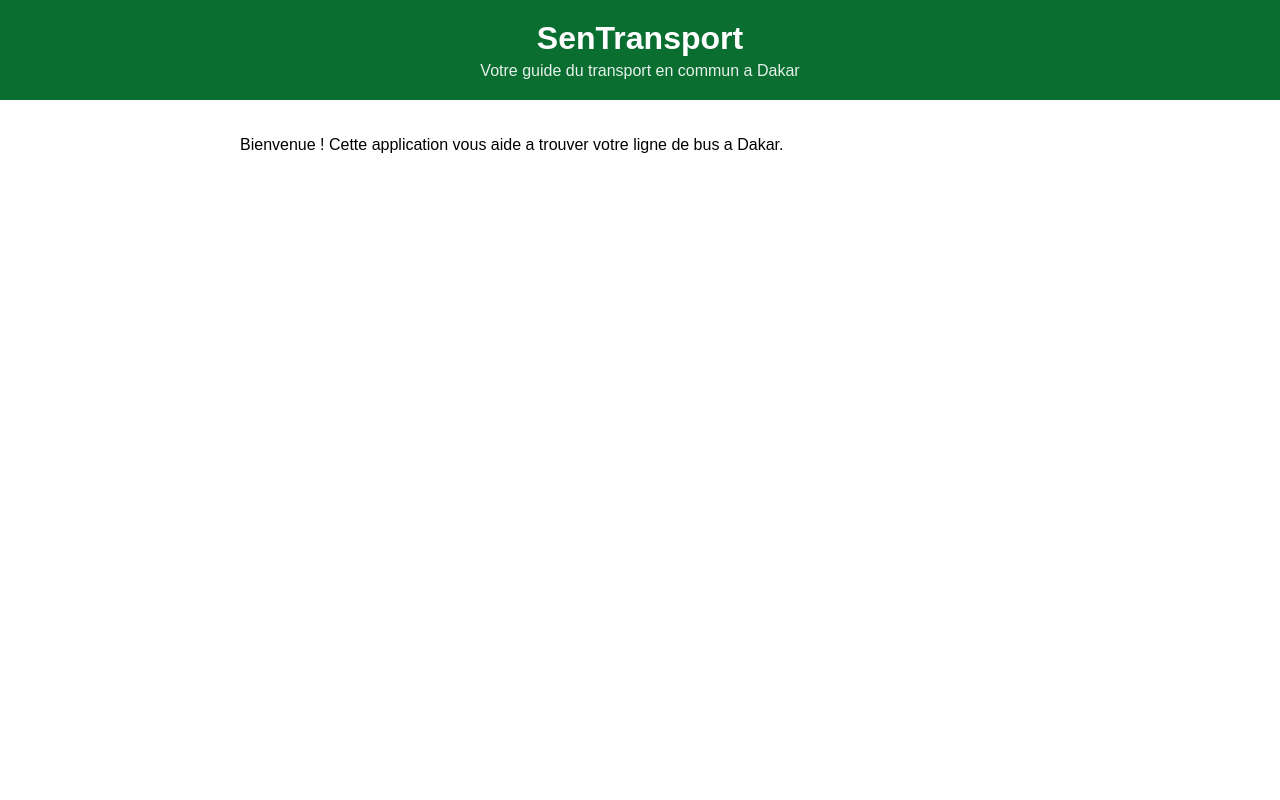
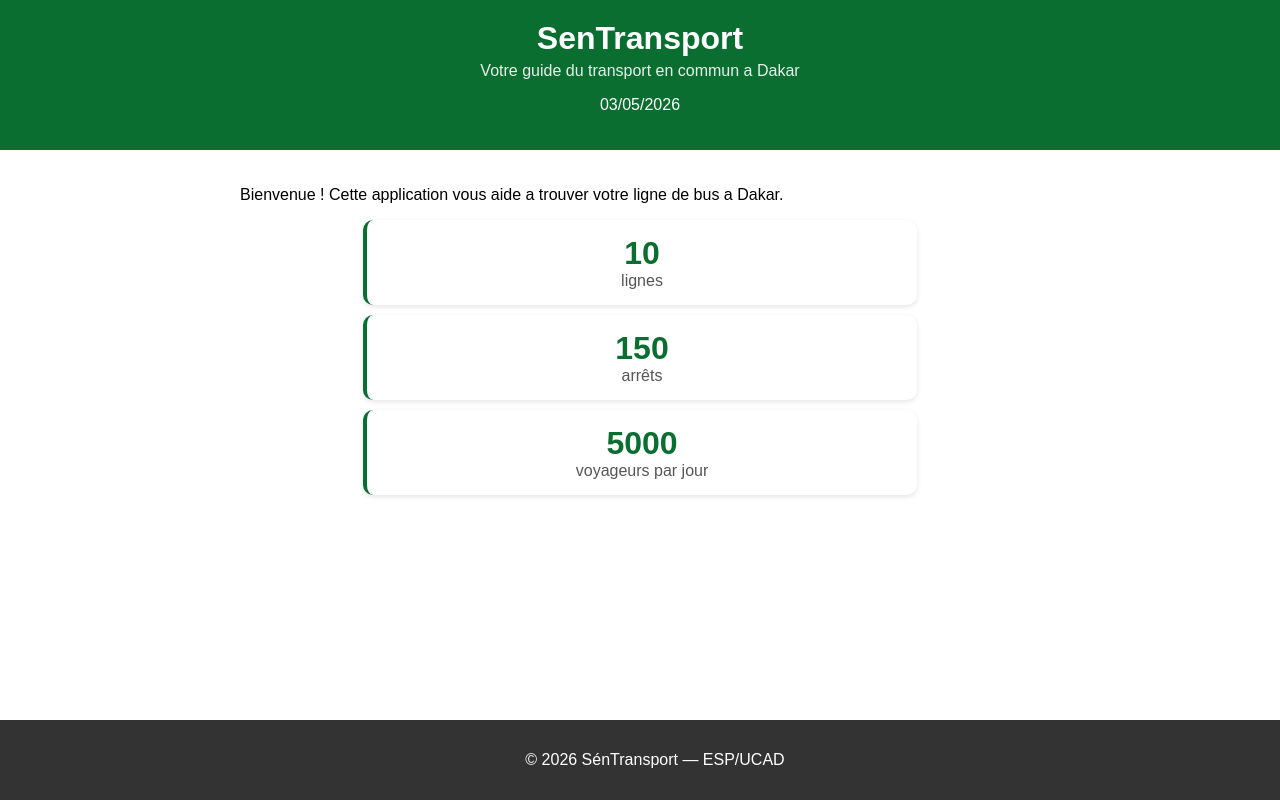
Before and after one commit to VeroS06/sentransport, a React (Create React App) app: page / in a window 1280 px wide. Built offline with nearby package versions, Linux system fonts and the light colour scheme.

Commit message:
Ajout du footer, du header et des statistiques comme composants

```diff
--- a/src/App.js
+++ b/src/App.js
@@ -1,5 +1,7 @@
 import './App.css';
 import Header from './Header';
+import Footer from './Footer';
+import { Statistique1, Statistique2, Statistique3 } from './Statistique';
 
 function App() {
   return (
@@ -8,7 +10,11 @@ function App() {
       <main className="contenu">
         <p>Bienvenue ! Cette application vous aide a trouver
         votre ligne de bus a Dakar.</p>
+        <Statistique1 />
+        <Statistique2 />
+        <Statistique3 />
       </main>
+      <Footer />
     </div>
   );
 }
--- /dev/null
+++ b/src/Footer.css
@@ -0,0 +1,9 @@
+.footer {
+  background-color: #333;
+  color: white;
+  text-align: center;
+  padding: 15px;
+  position: fixed;
+  bottom: 0;
+  width: 100%;
+}
--- /dev/null
+++ b/src/Footer.js
@@ -0,0 +1,11 @@
+import './Footer.css';
+
+function Footer() {
+  return (
+    <footer className="footer">
+      <p>© 2026 SénTransport — ESP/UCAD</p>
+    </footer>
+  );
+}
+
+export default Footer;
--- a/src/Header.js
+++ b/src/Header.js
@@ -1,12 +1,15 @@
 import './Header.css';
 
 function Header() {
+  const dateAujourdhui = new Date().toLocaleDateString('fr-FR');
+
   return (
     <header className="header">
       <h1 className="header-titre">SenTransport</h1>
       <p className="header-soustitre">
         Votre guide du transport en commun a Dakar
       </p>
+      <p className="header-date">{dateAujourdhui}</p>
     </header>
   );
 }
--- /dev/null
+++ b/src/Statistique.css
@@ -0,0 +1,24 @@
+.statistique {
+  display: block;
+  background-color: white;
+  border-left: 4px solid #0a6e31;
+  padding: 15px 25px;
+  margin: 10px auto;
+  text-align: center;
+  border-radius: 10px;
+  max-width: 500px;
+  box-shadow: 0 2px 5px rgba(0,0,0,0.1);
+}
+
+.statistique-chiffre {
+  display: block;
+  font-size: 2rem;
+  font-weight: bold;
+  color: #0a6e31;
+}
+
+.statistique-libelle {
+  display: block;
+  font-size: 1rem;
+  color: #555;
+}
--- /dev/null
+++ b/src/Statistique.js
@@ -0,0 +1,30 @@
+import './Statistique.css';
+
+function Statistique1() {
+    return (
+        <div className="statistique">
+            <span className="statistique-chiffre">10</span>
+            <span className="statistique-libelle">lignes</span>
+        </div>
+    );
+}
+
+function Statistique2() {
+    return (
+        <div className="statistique">
+            <span className="statistique-chiffre">150</span>
+            <span className="statistique-libelle">arrêts</span>
+        </div>
+    );
+}
+
+function Statistique3() {
+    return (
+        <div className="statistique">
+            <span className="statistique-chiffre">5000</span>
+            <span className="statistique-libelle">voyageurs par jour</span>
+        </div>
+    );
+}
+
+export { Statistique1, Statistique2, Statistique3 };
```
